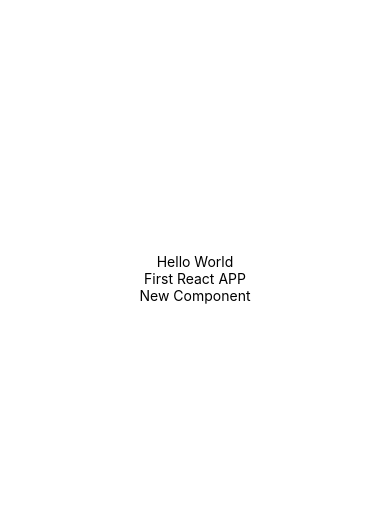
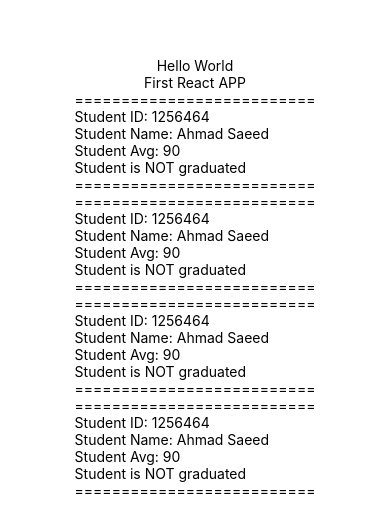
Before and after one commit to kldoon/MobileDev1_2027, a React Native app in the folder first-app/: screen / in a window 390 px wide. Shown: the part 144-676 px from the top of the page. Built offline with nearby package versions, Linux system fonts and the light colour scheme.

Commit message:
Data Binding

```diff
--- a/first-app/App.jsx
+++ b/first-app/App.jsx
@@ -1,33 +1,36 @@
-import { StatusBar } from 'expo-status-bar';
 import { StyleSheet, Text, View } from 'react-native';
 
 function NewComponent() {
+  const stdId = 1256464;
+  const stdName = 'Ahmad Saeed';
+  // const stdAvg = (90 + 95 + 85) / 3;
+  const isGraduated = false;
+
   return (
-    <Text>
-      New Component
-    </Text>
-  )
+    <View>
+      <Text>==========================</Text>
+      <Text>Student ID: {stdId}</Text>
+      <Text>Student Name: {stdName}</Text>
+      <Text>Student Avg: {(90 + 95 + 85) / 3}</Text>
+      <Text>Student is {isGraduated === false ? 'NOT ' : ''}graduated</Text>
+      <Text>==========================</Text>
+    </View>
+  );
 }
 
-// Component function
 export default function App() {
   return (
     <View style={styles.container}>
       <Text>Hello World</Text>
       <Text>First React APP</Text>
+
       <NewComponent />
-
-      <StatusBar style="auto" />
+      <NewComponent />
+      <NewComponent />
+      <NewComponent />
     </View>
   );
 }
-
-// Normal function
-// function sum(x,y){
-//   return x+y;
-// }
-
-// sum(10,20)
 
 const styles = StyleSheet.create({
   container: {
@@ -35,5 +38,5 @@ const styles = StyleSheet.create({
     backgroundColor: '#fff',
     alignItems: 'center',
     justifyContent: 'center',
-  }
+  },
 });
```
